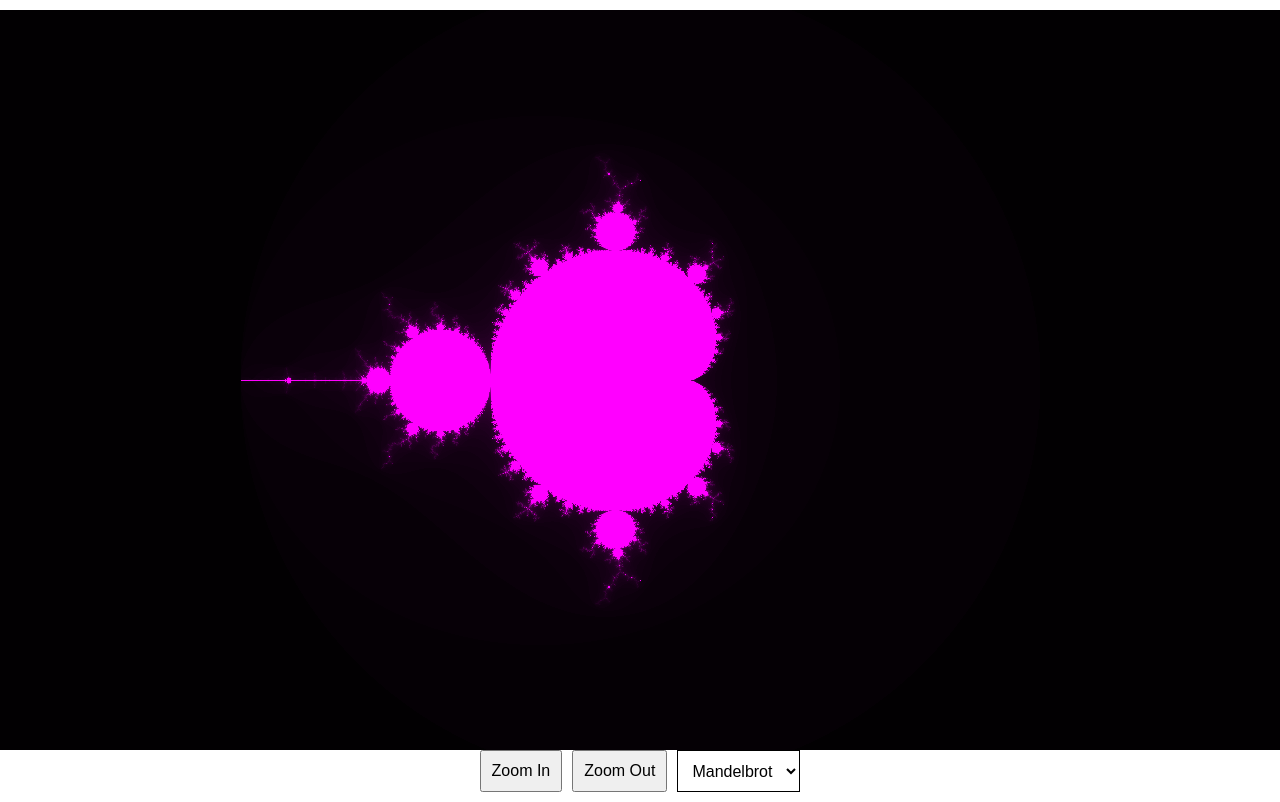
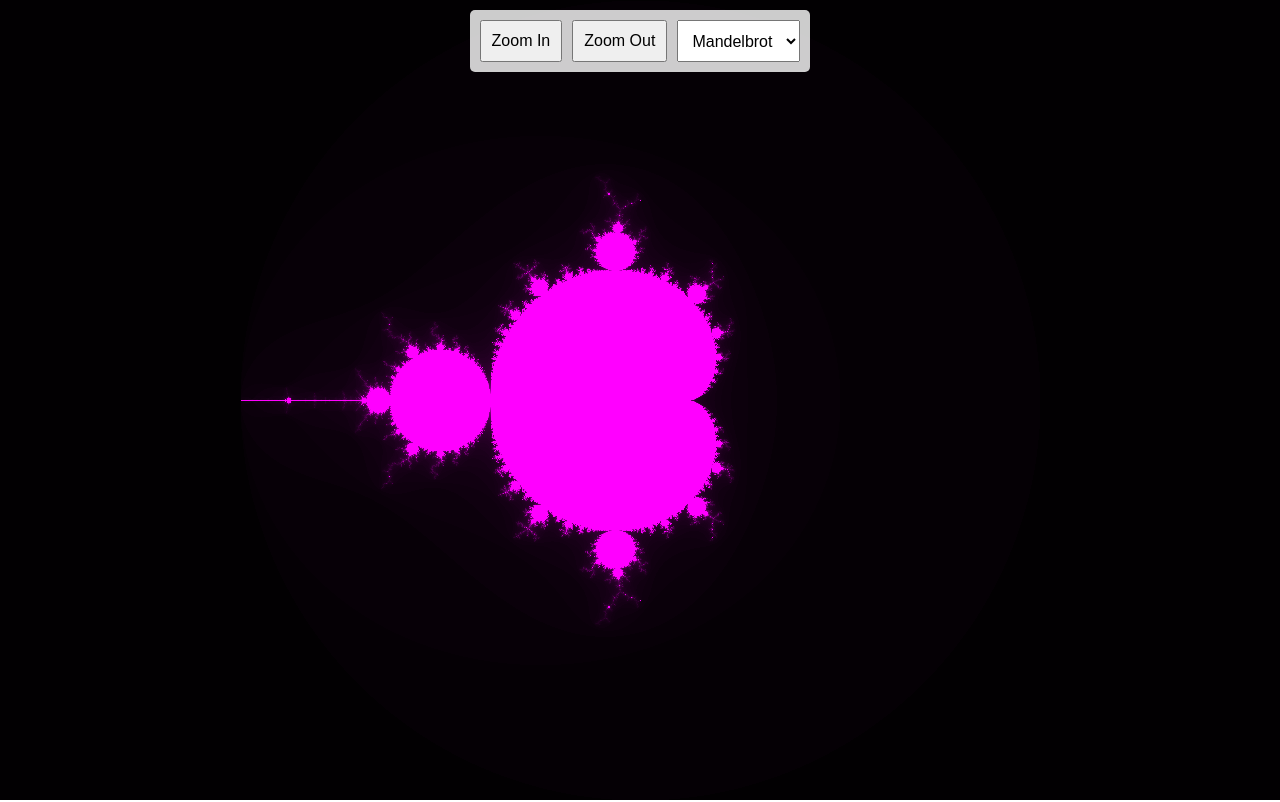
Before and after one commit to Firereader05/optical-illusions, a website: page index.html in a window 1280 px wide. Drawn offline with Linux system fonts and the light colour scheme.

Commit message:
Update index.html

```diff
--- a/index.html
+++ b/index.html
@@ -5,12 +5,6 @@
     <meta name="viewport" content="width=device-width, initial-scale=1.0">
     <title>Infinite Fractal Viewer</title>
     <style>
-        select {
-        padding: 10px;
-        font-size: 16px;
-        background-color: white;
-        border: 1px solid black;
-        }
         body {
             margin: 0;
             overflow: hidden;
@@ -18,14 +12,26 @@
             flex-direction: column;
             align-items: center;
         }
-        canvas {
-            display: block;
-            margin-top: 10px;
+        #fractalContainer {
+            position: relative;
+            width: 100%;
+            height: 100vh;
+            display: flex;
+            flex-direction: column;
+            align-items: center;
         }
         #controls {
             display: flex;
             gap: 10px;
-            margin-bottom: 10px;
+            padding: 10px;
+            position: absolute;
+            top: 10px;
+            z-index: 10; /* Ensures the controls stay above the canvas */
+            background: rgba(255, 255, 255, 0.8); /* Slightly transparent background */
+            border-radius: 5px;
+        }
+        canvas {
+            display: block;
         }
         button, select {
             padding: 10px;
@@ -34,7 +40,7 @@
     </style>
 </head>
 <body>
-    <canvas id="fractalCanvas"></canvas>
+    <div id="fractalContainer">
         <div id="controls">
             <button id="zoomIn">Zoom In</button>
             <button id="zoomOut">Zoom Out</button>
@@ -42,6 +48,8 @@
                 <option value="mandelbrot">Mandelbrot</option>
                 <option value="julia">Julia</option>
             </select>
+        </div>
+        <canvas id="fractalCanvas"></canvas>
     </div>
     <script>
         const canvas = document.getElementById('fractalCanvas');
@@ -57,7 +65,7 @@
 
         function resizeCanvas() {
             width = window.innerWidth;
-            height = window.innerHeight - 60;
+            height = window.innerHeight;
             canvas.width = width;
             canvas.height = height;
             drawFractal();
@@ -79,7 +87,7 @@
                         cy = (yStart + py - height / 2) / tileScale + offsetY;
                         zx = zy = 0;
                     } else if (fractalType === 'julia') {
-                        cx = -0.7; // Julia set parameter
+                        cx = -0.7;
                         cy = 0.27015;
                         zx = (xStart + px - width / 2) / tileScale + offsetX;
                         zy = (yStart + py - height / 2) / tileScale + offsetY;
```
Lines whose indentation alone changed are shown as unchanged.
